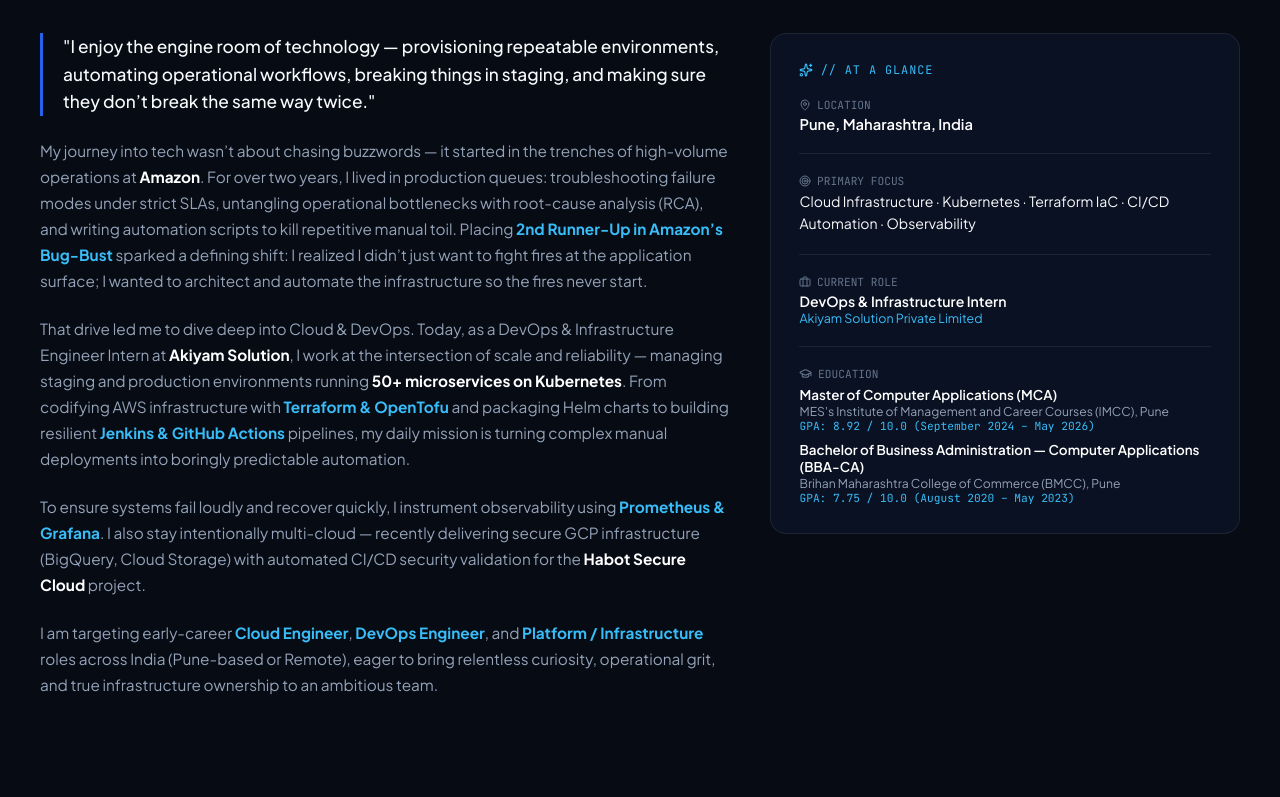
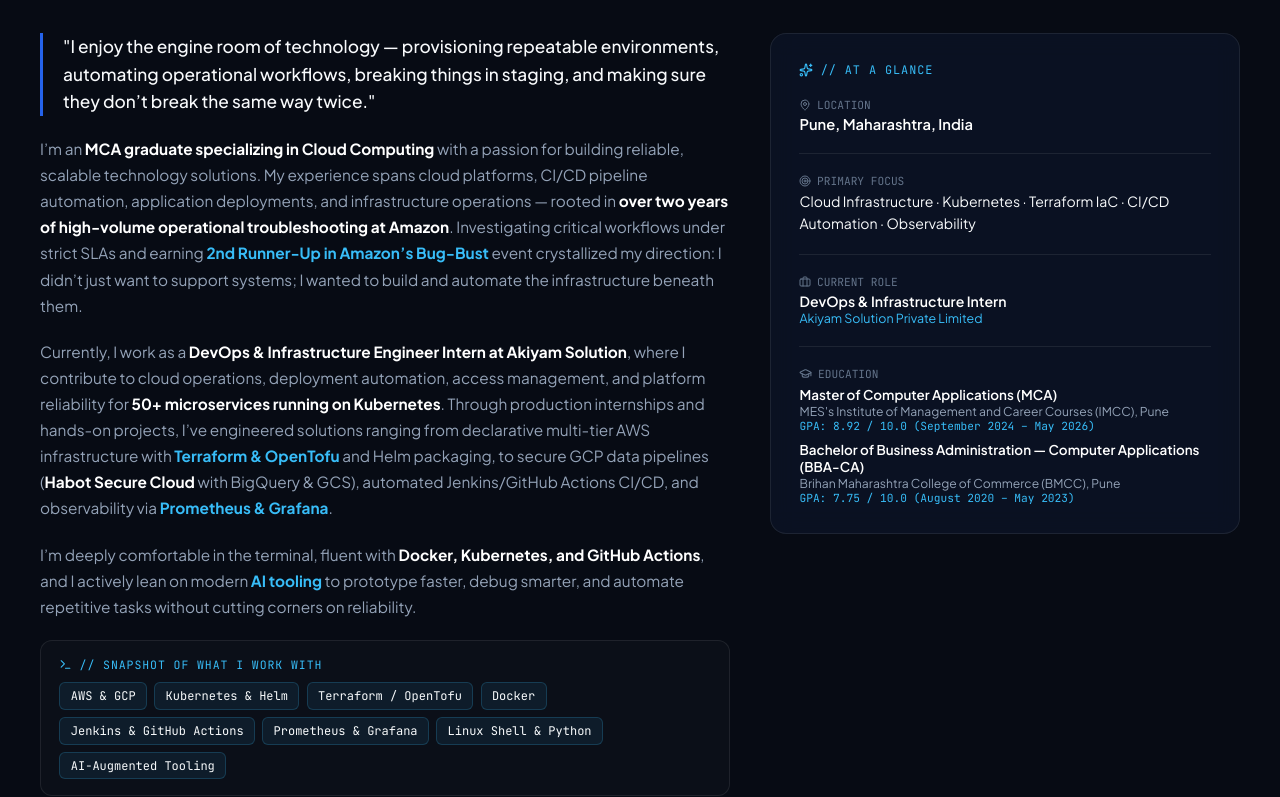
Before and after one commit to gayatrri024/GayatriPortfolio, a React (Vite) app: page / in a window 1280 px wide. Shown: the part 943-1740 px from the top of the page. Built offline with nearby package versions, Linux system fonts and the light colour scheme.

Commit message:
feat(about): add MCA specialization, terminal fluency, AI tooling, and interactive toolchain snapshot

```diff
--- a/src/components/About.tsx
+++ b/src/components/About.tsx
@@ -1,8 +1,19 @@
 import React from 'react';
-import { MapPin, Target, Sparkles, GraduationCap, Briefcase } from 'lucide-react';
+import { MapPin, Target, Sparkles, GraduationCap, Briefcase, Terminal } from 'lucide-react';
 import { EDUCATION } from '../data/portfolioData';
 
 export const About: React.FC = () => {
+  const toolSnapshot = [
+    'AWS & GCP',
+    'Kubernetes & Helm',
+    'Terraform / OpenTofu',
+    'Docker',
+    'Jenkins & GitHub Actions',
+    'Prometheus & Grafana',
+    'Linux Shell & Python',
+    'AI-Augmented Tooling'
+  ];
+
   return (
     <section id="about" className="presentation-page section-block">
       <div className="page-inner">
@@ -30,7 +41,7 @@ export const About: React.FC = () => {
           className="about-grid-responsive"
         >
           {/* Left Column: Human, Technically Grounded Narrative */}
-          <div style={{ display: 'flex', flexDirection: 'column', gap: '1.35rem' }}>
+          <div style={{ display: 'flex', flexDirection: 'column', gap: '1.25rem' }}>
             <div
               style={{
                 borderLeft: '3px solid var(--accent-primary)',
@@ -60,12 +71,13 @@ export const About: React.FC = () => {
                 margin: 0
               }}
             >
-              My journey into tech wasn’t about chasing buzzwords — it started in the trenches of high-volume operations at{' '}
-              <strong style={{ color: '#FFFFFF' }}>Amazon</strong>. For over two years, I lived in production queues:
-              troubleshooting failure modes under strict SLAs, untangling operational bottlenecks with root-cause analysis (RCA),
-              and writing automation scripts to kill repetitive manual toil. Placing{' '}
-              <strong style={{ color: 'var(--accent-soft)' }}>2nd Runner-Up in Amazon’s Bug-Bust</strong> sparked a defining shift:
-              I realized I didn’t just want to fight fires at the application surface; I wanted to architect and automate the infrastructure so the fires never start.
+              I’m an <strong style={{ color: '#FFFFFF' }}>MCA graduate specializing in Cloud Computing</strong> with
+              a passion for building reliable, scalable technology solutions. My experience spans cloud platforms,
+              CI/CD pipeline automation, application deployments, and infrastructure operations — rooted in{' '}
+              <strong style={{ color: '#FFFFFF' }}>over two years of high-volume operational troubleshooting at Amazon</strong>.
+              Investigating critical workflows under strict SLAs and earning{' '}
+              <strong style={{ color: 'var(--accent-soft)' }}>2nd Runner-Up in Amazon’s Bug-Bust</strong> event crystallized
+              my direction: I didn’t just want to support systems; I wanted to build and automate the infrastructure beneath them.
             </p>
 
             <p
@@ -76,12 +88,13 @@ export const About: React.FC = () => {
                 margin: 0
               }}
             >
-              That drive led me to dive deep into Cloud & DevOps. Today, as a DevOps & Infrastructure Engineer Intern at{' '}
-              <strong style={{ color: '#FFFFFF' }}>Akiyam Solution</strong>, I work at the intersection of scale and reliability — managing
-              staging and production environments running <strong style={{ color: '#FFFFFF' }}>50+ microservices on Kubernetes</strong>.
-              From codifying AWS infrastructure with <strong style={{ color: 'var(--accent-soft)' }}>Terraform & OpenTofu</strong> and
-              packaging Helm charts to building resilient <strong style={{ color: 'var(--accent-soft)' }}>Jenkins & GitHub Actions</strong> pipelines,
-              my daily mission is turning complex manual deployments into boringly predictable automation.
+              Currently, I work as a <strong style={{ color: '#FFFFFF' }}>DevOps & Infrastructure Engineer Intern at Akiyam Solution</strong>,
+              where I contribute to cloud operations, deployment automation, access management, and platform reliability for{' '}
+              <strong style={{ color: '#FFFFFF' }}>50+ microservices running on Kubernetes</strong>. Through production internships
+              and hands-on projects, I’ve engineered solutions ranging from declarative multi-tier AWS infrastructure with{' '}
+              <strong style={{ color: 'var(--accent-soft)' }}>Terraform & OpenTofu</strong> and Helm packaging, to secure GCP data pipelines
+              (<strong style={{ color: '#FFFFFF' }}>Habot Secure Cloud</strong> with BigQuery & GCS), automated Jenkins/GitHub Actions CI/CD,
+              and observability via <strong style={{ color: 'var(--accent-soft)' }}>Prometheus & Grafana</strong>.
             </p>
 
             <p
@@ -92,11 +105,58 @@ export const About: React.FC = () => {
                 margin: 0
               }}
             >
-              To ensure systems fail loudly and recover quickly, I instrument observability using{' '}
-              <strong style={{ color: 'var(--accent-soft)' }}>Prometheus & Grafana</strong>. I also stay intentionally multi-cloud — recently
-              delivering secure GCP infrastructure (BigQuery, Cloud Storage) with automated CI/CD security validation for the{' '}
-              <strong style={{ color: '#FFFFFF' }}>Habot Secure Cloud</strong> project.
+              I’m deeply comfortable in the terminal, fluent with <strong style={{ color: '#FFFFFF' }}>Docker, Kubernetes, and GitHub Actions</strong>,
+              and I actively lean on modern <strong style={{ color: 'var(--accent-soft)' }}>AI tooling</strong> to prototype faster,
+              debug smarter, and automate repetitive tasks without cutting corners on reliability.
             </p>
+
+            {/* Core Toolchain Snapshot */}
+            <div
+              style={{
+                backgroundColor: 'rgba(255, 255, 255, 0.02)',
+                border: '1px solid var(--border-subtle)',
+                borderRadius: '0.75rem',
+                padding: '1rem 1.15rem',
+                display: 'flex',
+                flexDirection: 'column',
+                gap: '0.65rem'
+              }}
+            >
+              <div
+                style={{
+                  fontFamily: 'var(--font-mono)',
+                  fontSize: '0.72rem',
+                  letterSpacing: '0.08em',
+                  color: 'var(--accent-soft)',
+                  display: 'flex',
+                  alignItems: 'center',
+                  gap: '0.45rem'
+                }}
+              >
+                <Terminal size={13} />
+                <span>// SNAPSHOT OF WHAT I WORK WITH</span>
+              </div>
+              <div style={{ display: 'flex', flexWrap: 'wrap', gap: '0.45rem' }}>
+                {toolSnapshot.map((tool) => (
+                  <span
+                    key={tool}
+                    style={{
+                      fontFamily: 'var(--font-mono)',
+                      fontSize: '0.75rem',
+                      padding: '0.3rem 0.65rem',
+                      borderRadius: '0.375rem',
+                      backgroundColor: 'rgba(56, 189, 248, 0.08)',
+                      border: '1px solid rgba(56, 189, 248, 0.2)',
+                      color: 'var(--text-primary)',
+                      display: 'inline-flex',
+                      alignItems: 'center'
+                    }}
+                  >
+                    {tool}
+                  </span>
+                ))}
+              </div>
+            </div>
 
             <p
               style={{
@@ -109,7 +169,7 @@ export const About: React.FC = () => {
               I am targeting early-career <strong style={{ color: 'var(--accent-soft)' }}>Cloud Engineer</strong>,{' '}
               <strong style={{ color: 'var(--accent-soft)' }}>DevOps Engineer</strong>, and{' '}
               <strong style={{ color: 'var(--accent-soft)' }}>Platform / Infrastructure</strong> roles across India
-              (Pune-based or Remote), eager to bring relentless curiosity, operational grit, and true infrastructure ownership to an ambitious team.
+              (Pune-based or Remote), eager to bring relentless curiosity, operational discipline, and production ownership to an ambitious team.
             </p>
           </div>
 
```
